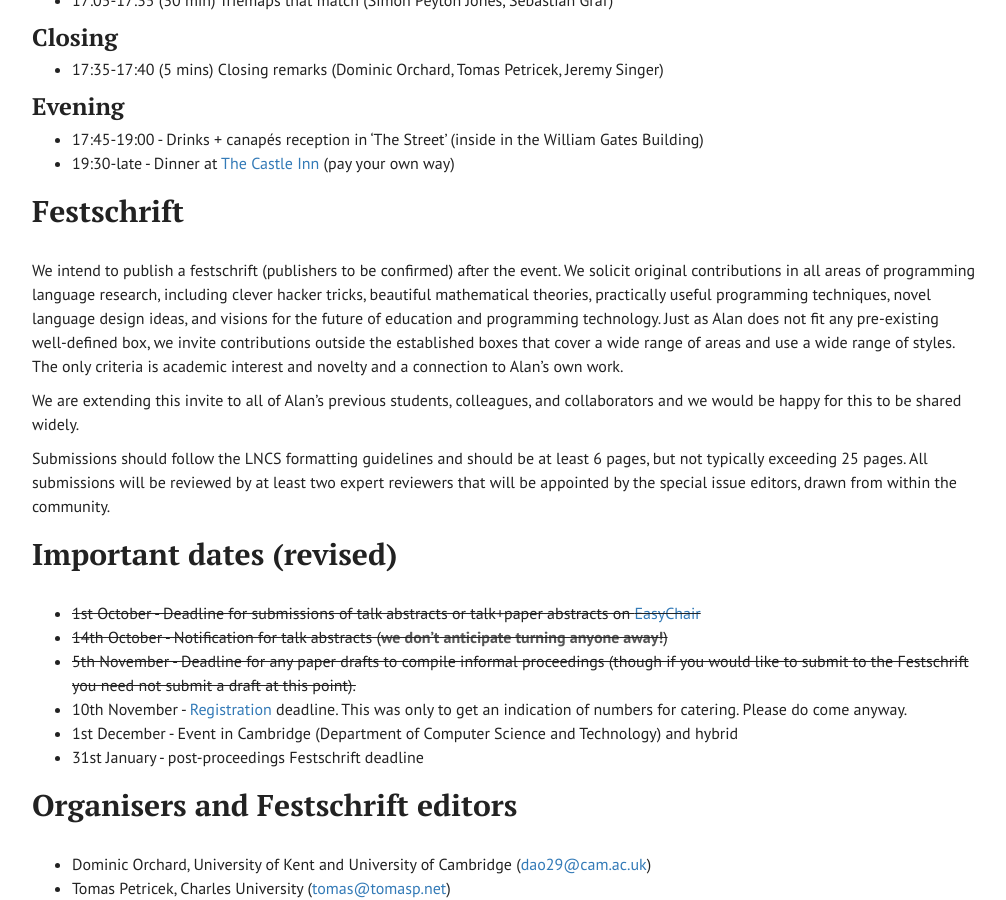
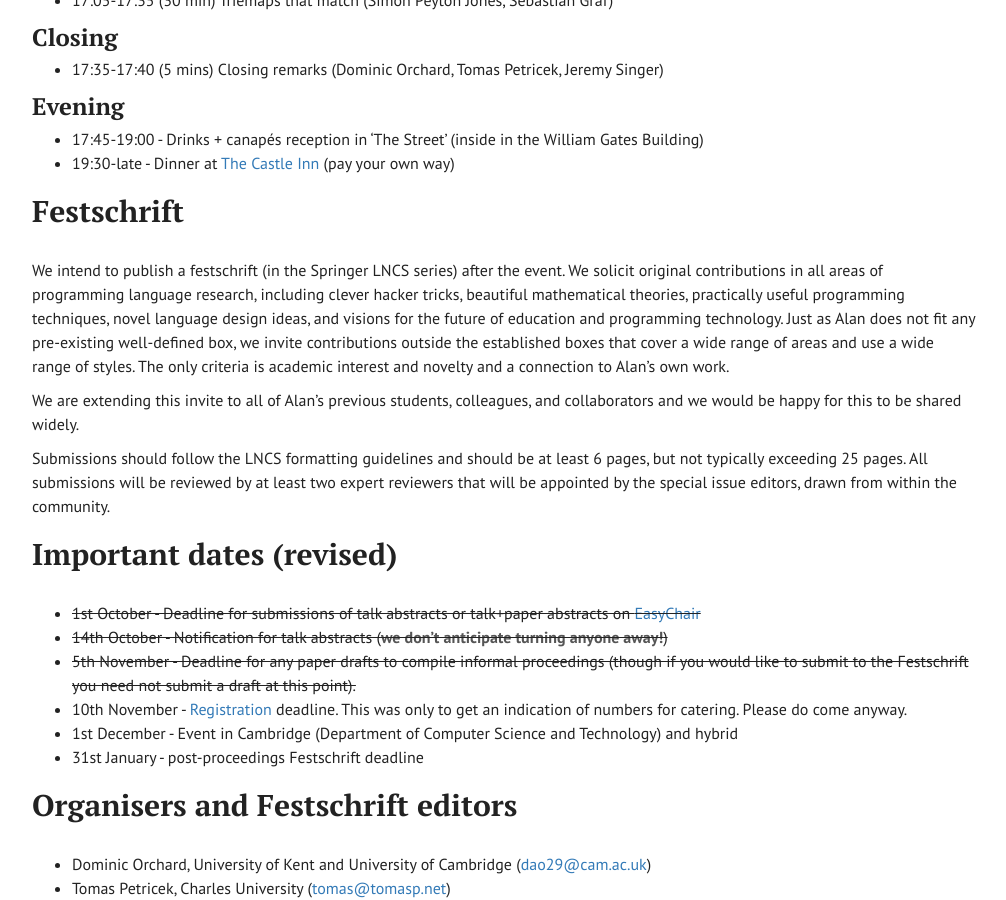
Before and after one commit to dorchard/dorchard.github.io, a Jekyll site: the page built from mycroftfest.md, in a window 1280 px wide and 900 px high, scrolled down 1766 px. Shown: the whole window, without its empty margins (233-1239 px from the left). Built offline with Jekyll 4.4.1, drawn with Linux system fonts in a browser that asks for light colours.

Commit message:
Update mycroftfest.md

```diff
--- a/mycroftfest.md
+++ b/mycroftfest.md
@@ -82,7 +82,7 @@ The event will be on Friday the 1st of December in ~~FW26~~ LT2 of the [William
 ## Festschrift
 
 
-We intend to publish a festschrift (publishers to be confirmed) after the event.  We solicit original contributions in all areas of programming language research, including clever hacker tricks, beautiful mathematical theories, practically useful programming techniques, novel language design ideas, and visions for the future of education and programming technology. Just as Alan does not fit any pre-existing well-defined box, we invite contributions outside the established boxes that cover a wide range of areas and use a wide range of styles. The only criteria is academic interest and novelty and a connection to Alan's own work.
+We intend to publish a festschrift (in the Springer LNCS series) after the event.  We solicit original contributions in all areas of programming language research, including clever hacker tricks, beautiful mathematical theories, practically useful programming techniques, novel language design ideas, and visions for the future of education and programming technology. Just as Alan does not fit any pre-existing well-defined box, we invite contributions outside the established boxes that cover a wide range of areas and use a wide range of styles. The only criteria is academic interest and novelty and a connection to Alan's own work.
 
 <!-- Furthemore, we would also happily receive talk proposals of a more informal nature, for example, to talk about previous collaborations with Alan or early interactions. -->
 
```
